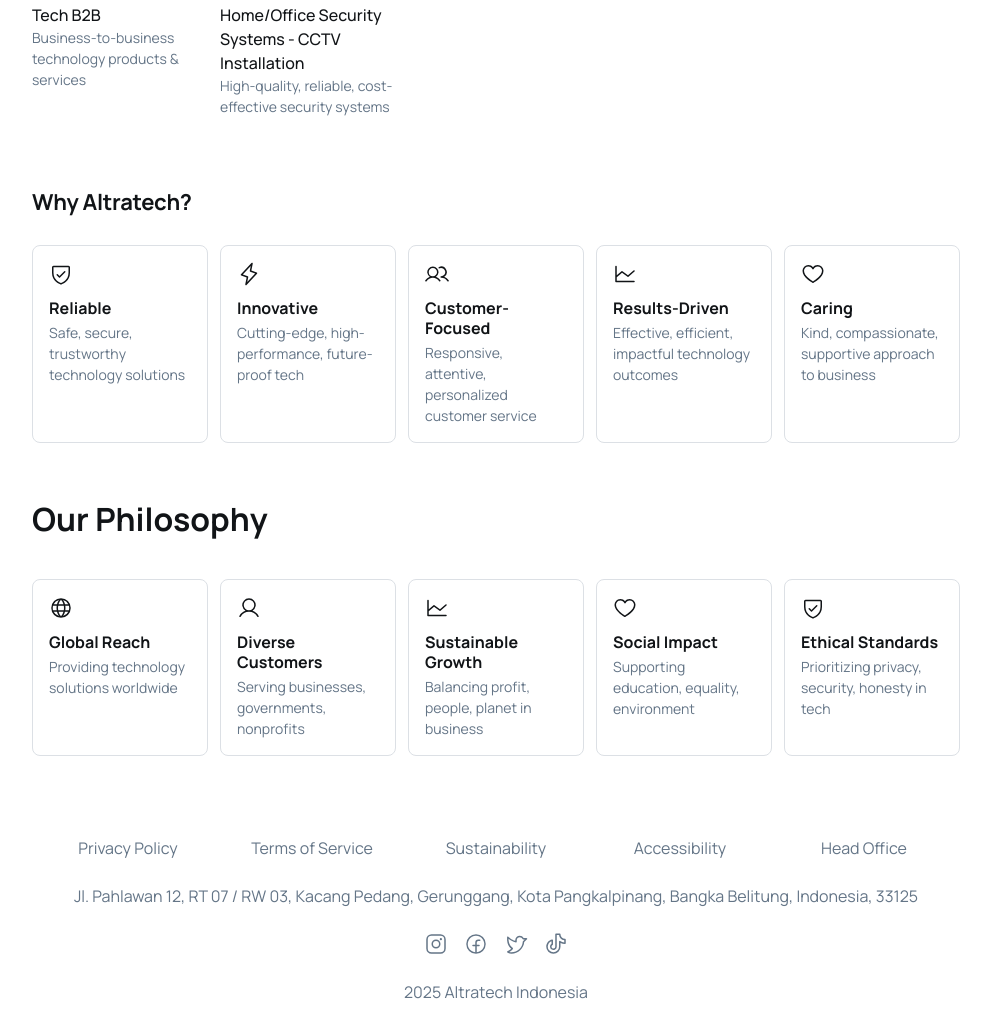
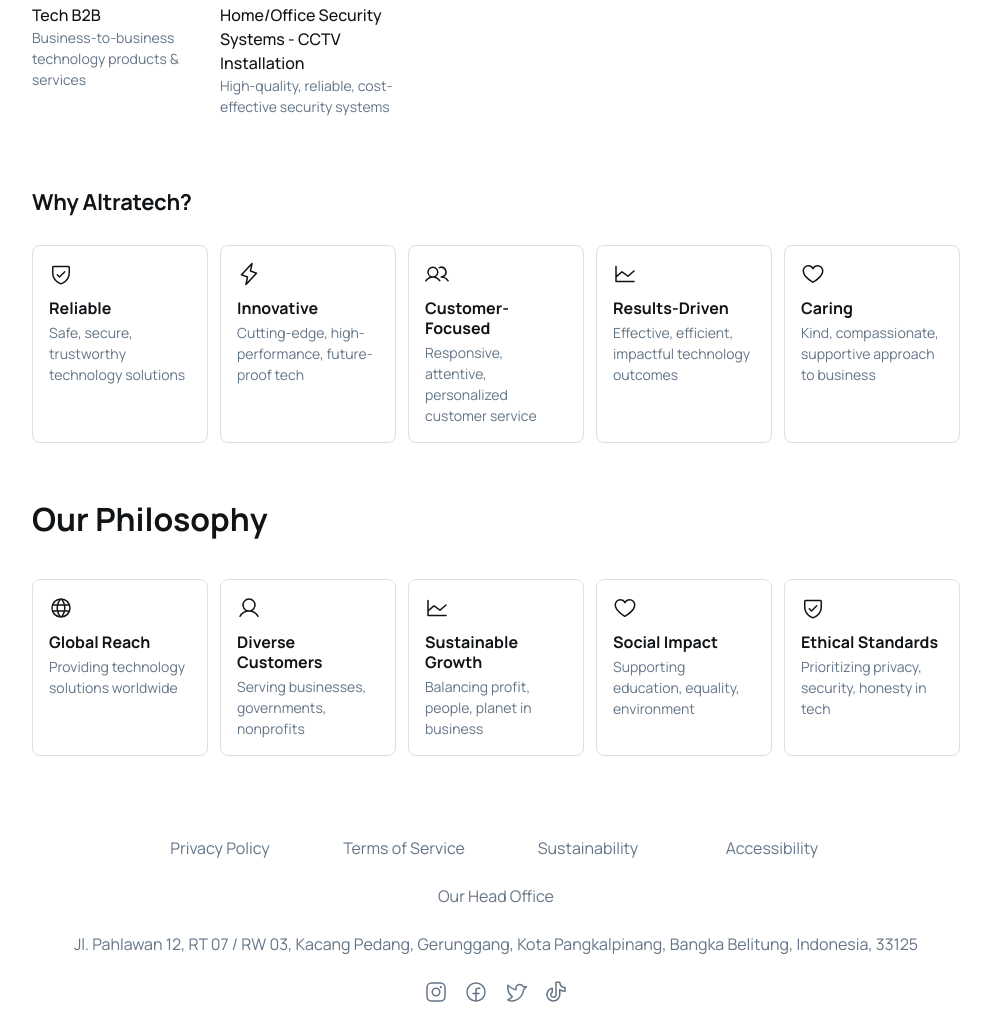
Before and after one commit to muhammadalfi-sy/altratech.github.io, a plain HTML site: page index.html in a window 1280 px wide and 2400 px high. Shown: the part 1391-2400 px from the top of the page, without its empty margins (144-1135 px from the left). Drawn offline with nearby package versions, Linux system fonts and the light colour scheme.

Commit message:
Update index.html

```diff
--- a/index.html
+++ b/index.html
@@ -381,11 +381,9 @@
                 <a class="text-[#647587] text-base font-normal leading-normal min-w-40" href="#">Terms of Service</a>
                 <a class="text-[#647587] text-base font-normal leading-normal min-w-40" href="#">Sustainability</a>
                 <a class="text-[#647587] text-base font-normal leading-normal min-w-40" href="#">Accessibility</a>
-                <a class="text-[#647587] text-base font-normal leading-normal min-w-40">Head Office</a>
-                <a class="text-[#647587] text-base font-normal leading-normal min-w-40">
-                  Jl. Pahlawan 12, RT 07 / RW 03, Kacang Pedang, Gerunggang, Kota Pangkalpinang, Bangka Belitung, Indonesia, 33125
-                </a>
               </div>
+              <p class="text-[#647587] text-base font-normal leading-normal">Our Head Office</p>
+              <p class="text-[#647587] text-base font-normal leading-normal">Jl. Pahlawan 12, RT 07 / RW 03, Kacang Pedang, Gerunggang, Kota Pangkalpinang, Bangka Belitung, Indonesia, 33125</p>
               <div class="flex flex-wrap justify-center gap-4">
                 <a href="#">
                   <div class="text-[#647587]" data-icon="InstagramLogo" data-size="24px" data-weight="regular">
```
